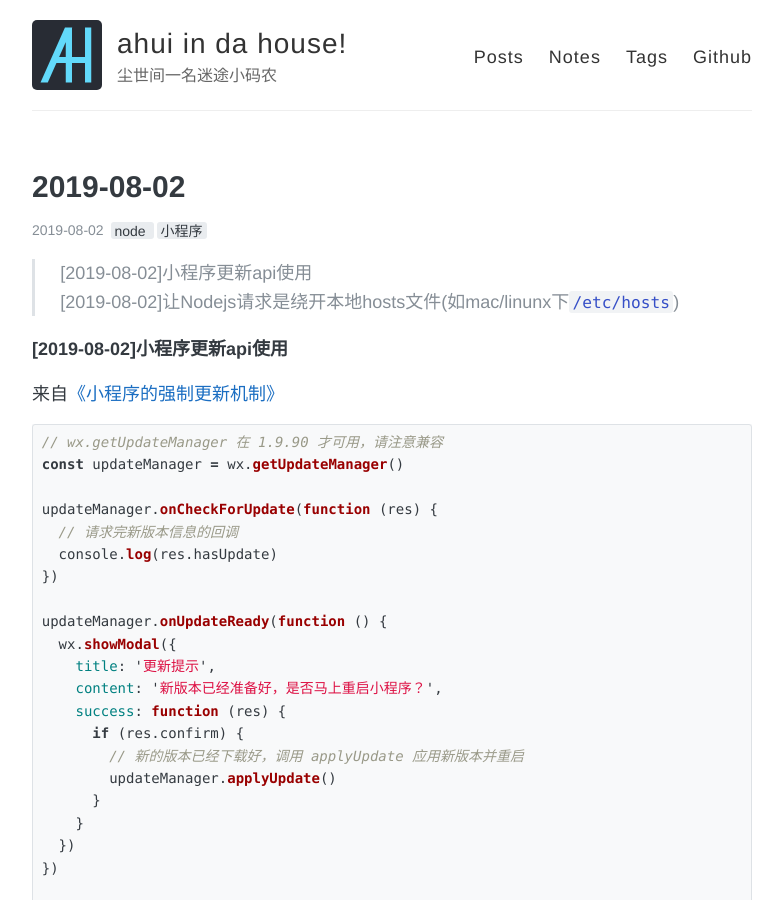
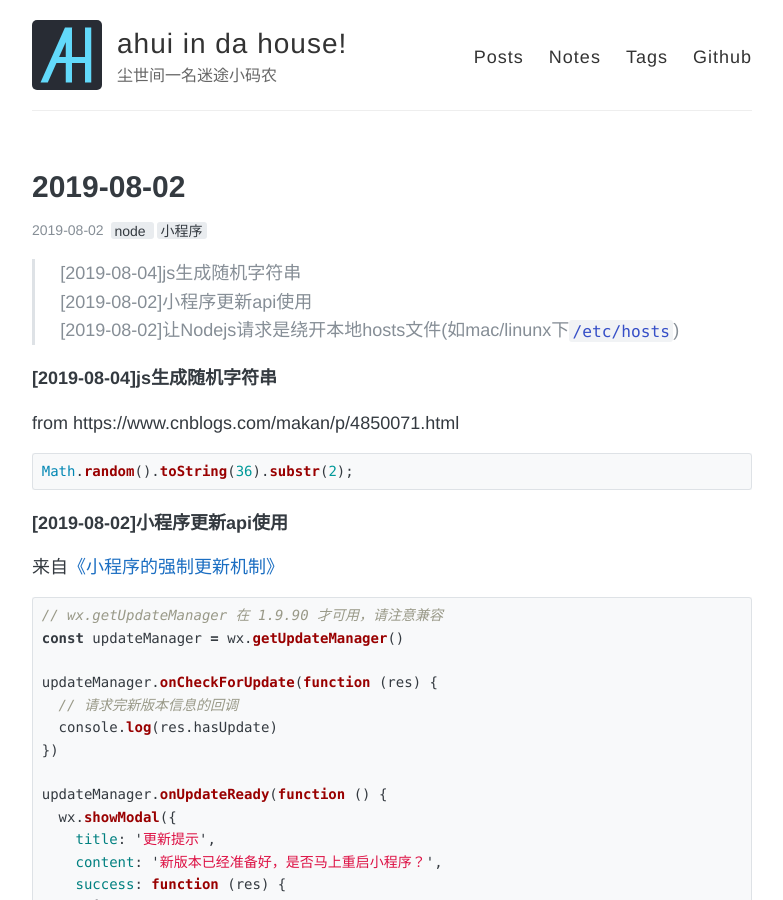
Before and after one commit to funkyLover/blog, a Jekyll site: the page built from notes/_posts/2019-08-02-notes.md, in a window 1280 px wide and 900 px high. Shown: the whole window, without its empty margins (248-1031 px from the left). Built offline with Jekyll 4.4.1, drawn with Linux system fonts in a browser that asks for light colours; comment, search, counter and statistics services are not loaded.

Commit message:
[note]add;

````diff
--- a/notes/_posts/2019-08-02-notes.md
+++ b/notes/_posts/2019-08-02-notes.md
@@ -7,8 +7,17 @@ comments: true
 share: true
 ---
 
+> [2019-08-04]js生成随机字符串 <br>
 > [2019-08-02]小程序更新api使用 <br>
 > [2019-08-02]让Nodejs请求是绕开本地hosts文件(如mac/linunx下`/etc/hosts`) <br>
+
+##### [2019-08-04]js生成随机字符串
+
+from https://www.cnblogs.com/makan/p/4850071.html
+
+```js
+Math.random().toString(36).substr(2);
+```
 
 ##### [2019-08-02]小程序更新api使用
 
````
